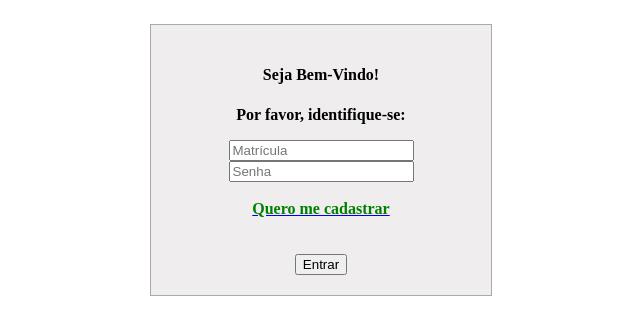
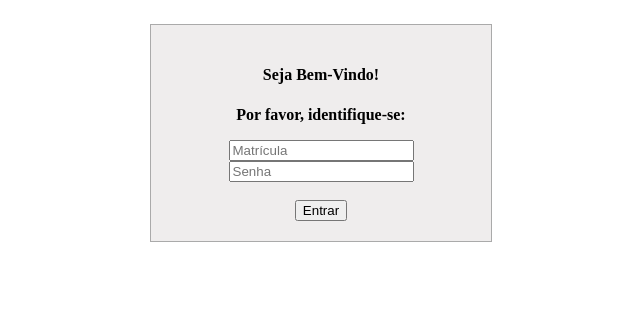
Before and after one commit to cp2-dc-info-projeto-final-2018/requisitos-sbm, a PHP site: page /login.php in a window 1280 px wide. Shown: the part 191-526 px from the top of the page, without its empty margins (319-959 px from the left). Run offline with PHP 8.4, Linux system fonts and the light colour scheme.

Commit message:
delete do quero me cadastrar

```diff
--- a/Codigo/login.php
+++ b/Codigo/login.php
@@ -49,9 +49,6 @@ session_start();
         <input type="text" name="matricula" placeholder="Matrícula"><br>
         <input type="password" name="senha"  placeholder="Senha"><br>
         <br>
-        <a href= "cadastrausuario.html">
-          <font color= "green">Quero me cadastrar</font><br></a>
-          <br><br>
         <input type="submit" value="Entrar">
       </form>
     </div>
```
